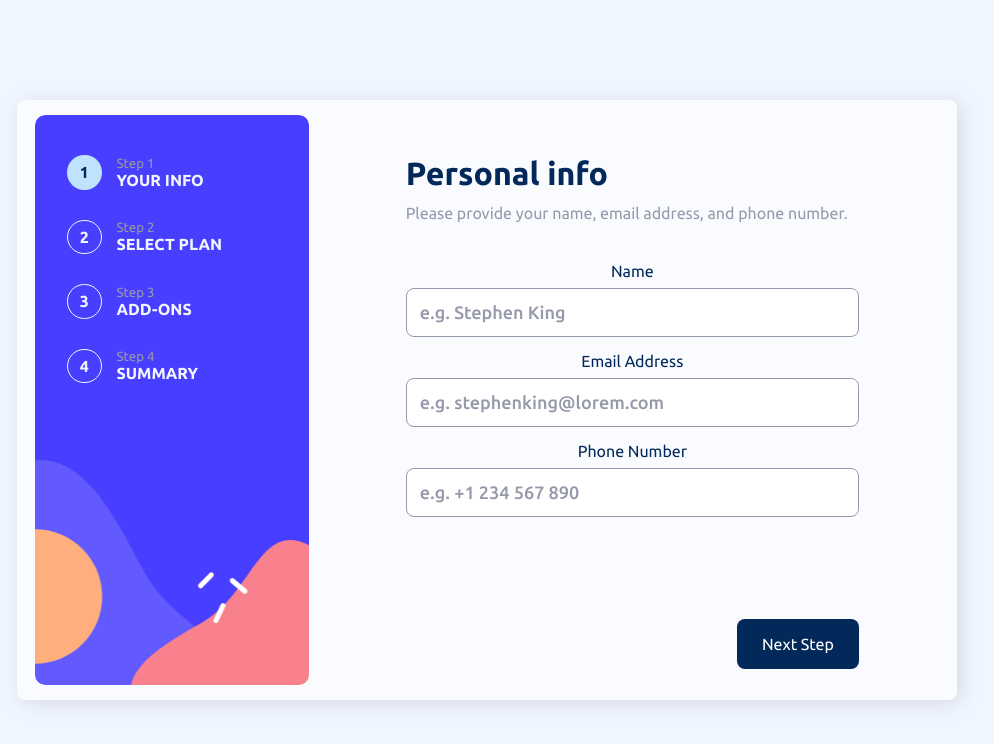
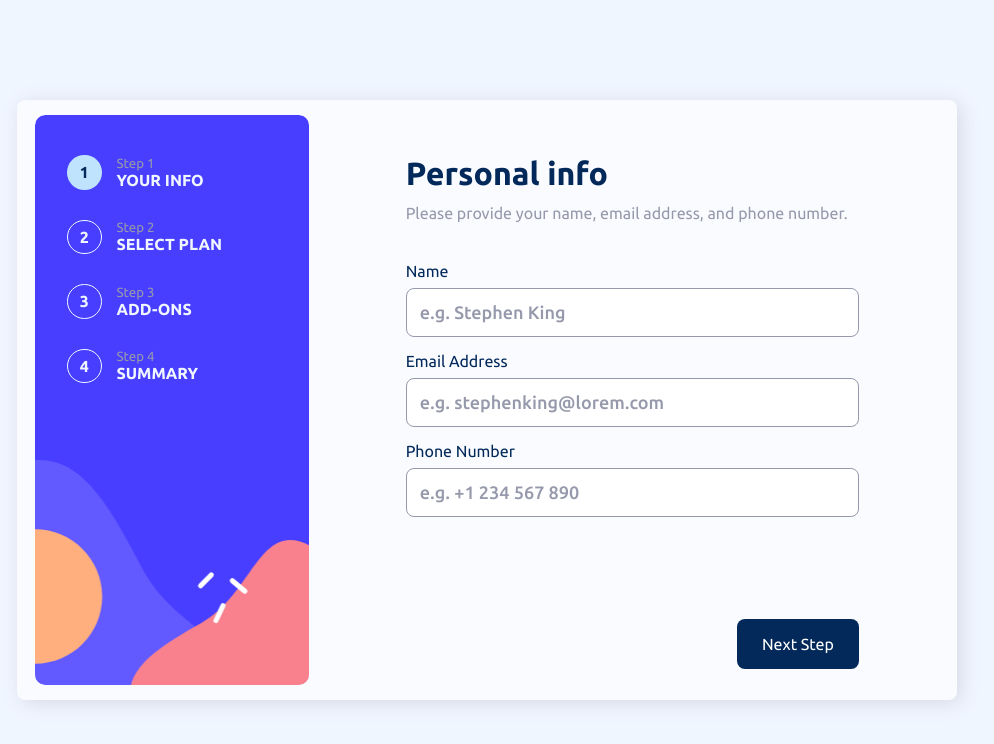
Before and after one commit to Zenosaki/Multi-Step-Form-React, a React (Vite) app: page /Main in a window 1280 px wide. Shown: the top 744 px of the page, without its empty margins (153-1147 px from the left). Built offline with nearby package versions, Linux system fonts and the light colour scheme; a web font is replaced by a local one.

Commit message:
fixed smth

```diff
--- a/src/Sass/StepsStyle/_Step1.scss
+++ b/src/Sass/StepsStyle/_Step1.scss
@@ -11,12 +11,12 @@
   }
 }
 .Input-Label{
-  @include Center-Div();
-  padding-bottom: 8px;
-  font-size: medium;
+  @include SapceBetween();
+    padding-bottom: 8px;
+    font-size: medium;
   label{
     color:$Marineblue;
-    }
+  }
   }
 input{
   color:$Marineblue;
```
